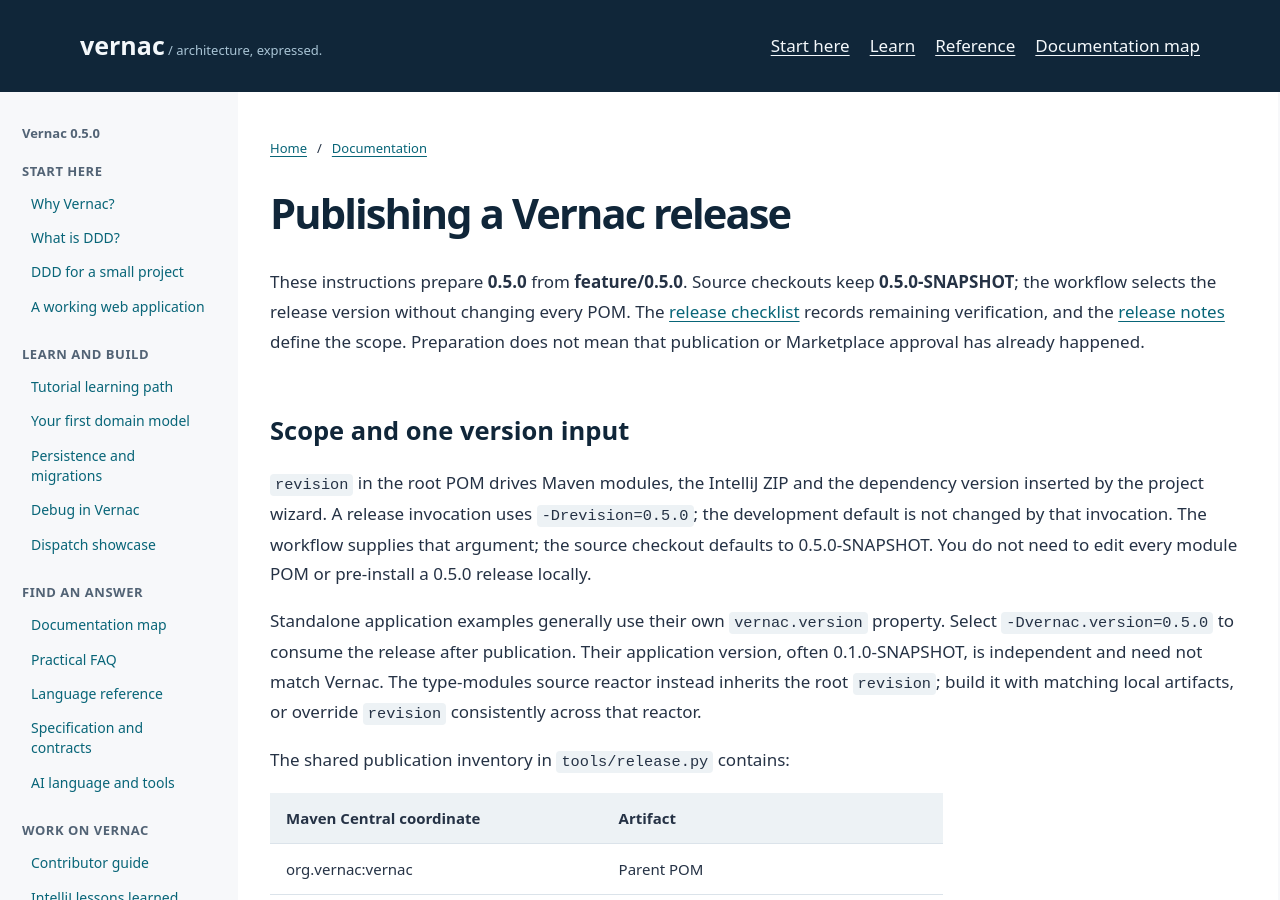
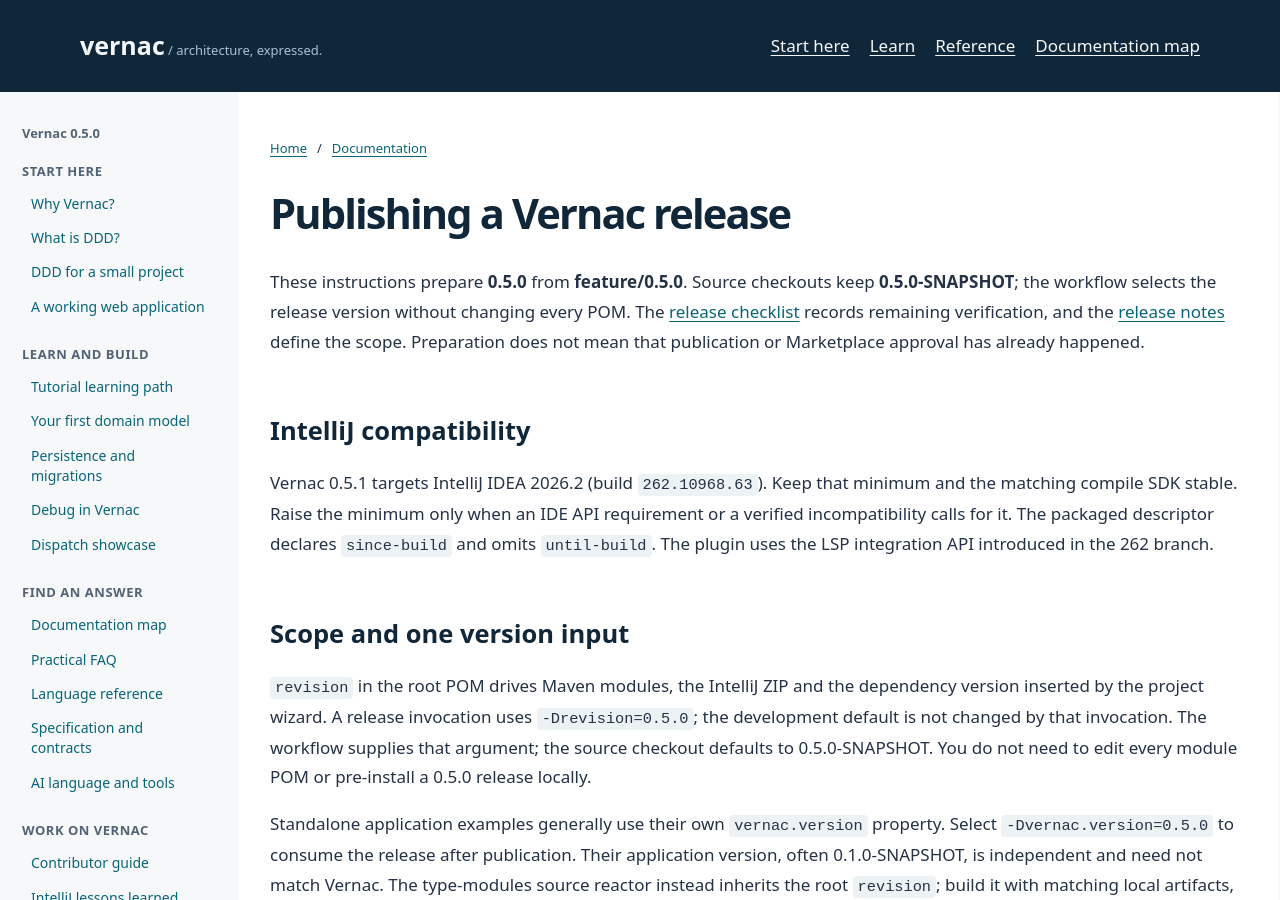
Before and after one commit to DannyReinhold/vernac, a Jekyll site: the page built from docs/maintainers/releasing.md, in a window 1280 px wide and 900 px high. Built offline with Jekyll 4.4.1, drawn with Linux system fonts in a browser that asks for light colours; our own code applies the rules of GitHub Pages for plain Markdown files.

Commit message:
Vernac 0.5.1: remove the IntelliJ maximum build (#116)
* Set the Vernac IntelliJ compatibility baseline without an upper bound

* Exclude unused IDE-owned Maven runtime modules

* Exclude the IDE repository search implementation

* Keep the SDK baseline required by the current LSP integration

```diff
--- a/docs/maintainers/releasing.md
+++ b/docs/maintainers/releasing.md
@@ -5,6 +5,14 @@ These instructions prepare **0.5.0** from **feature/0.5.0**. Source checkouts ke
 The [release checklist](../development/release-0.5.0.md) records remaining verification,
 and the [release notes](releases/0.5.0.md) define the scope. Preparation does not mean
 that publication or Marketplace approval has already happened.
+
+## IntelliJ compatibility
+
+Vernac 0.5.1 targets IntelliJ IDEA 2026.2 (build `262.10968.63`). Keep that
+minimum and the matching compile SDK stable. Raise the minimum only when an
+IDE API requirement or a verified incompatibility calls for it. The packaged
+descriptor declares `since-build` and omits `until-build`.
+The plugin uses the LSP integration API introduced in the 262 branch.
 
 ## Scope and one version input
 
--- a/vernac-intellij/src/main/resources/META-INF/plugin.xml
+++ b/vernac-intellij/src/main/resources/META-INF/plugin.xml
@@ -246,7 +246,8 @@ See <a href="https://vernac.org/tutorials/what-is-ddd.html">What is DDD?</a> and
     </ul>
 ]]></change-notes>
 
-    <idea-version since-build="262.10968.63" until-build="262.*"/>
+    <!-- Keep the minimum aligned with the oldest IntelliJ SDK verified by the build. -->
+    <idea-version since-build="262.10968.63"/>
 
     <depends>com.intellij.modules.platform</depends>
     <depends>com.intellij.modules.lsp</depends>
```
Also changed, not shown: 1 other file.
